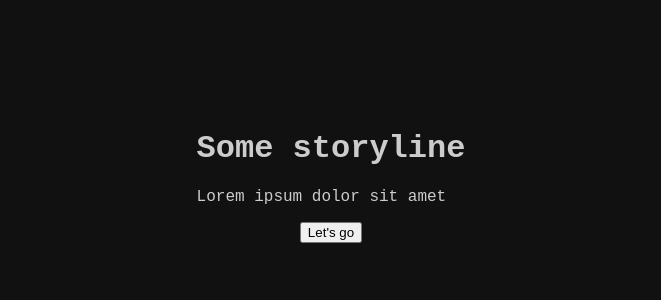
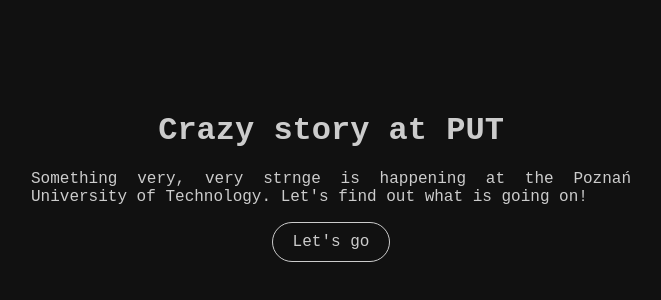
Before and after one commit to MichalRedm/react-rpg, a React (Vite) app: page / in a window 1280 px wide. Shown: the part 224-524 px from the top of the page, without its empty margins (309-970 px from the left). Built offline with nearby package versions, Linux system fonts and the light colour scheme.

Commit message:
Improved styling and storyline description

```diff
--- a/public/storyline.json
+++ b/public/storyline.json
@@ -1,6 +1,6 @@
 {
-  "title": "Some storyline",
-  "description": "Lorem ipsum dolor sit amet",
+  "title": "Crazy story at PUT",
+  "description": "Something very, very strnge is happening at the Poznań University of Technology. Let's find out what is going on!",
   "events": [
     {
       "id": "start",
--- a/src/App.scss
+++ b/src/App.scss
@@ -1,17 +1,43 @@
+@use "./styles/colors" as *;
+@use "./styles/animations" as *;
+
+@mixin fade-in-animation($delay: 0) {
+  opacity: 0;
+  animation-name: fade-in;
+  animation-duration: 1s;
+  animation-fill-mode: forwards;
+  animation-delay: $delay;
+}
+
 .story-box {
   max-width: 600px;
 
   &__title {
     text-align: center;
+    @include fade-in-animation();
   }
 
   &__description {
     text-align: justify;
+    @include fade-in-animation(1.5s);
   }
 
   &__options-container {
     display: flex;
     justify-content: center;
     gap: 8px;
+    @include fade-in-animation(4s);
+  }
+
+  &__option {
+    border: 1px solid $txt-color;
+    padding: 10px 20px;
+    border-radius: 9999px;
+    transition: all 0.1s;
+
+    &:hover {
+      background-color: $txt-color;
+      color: $bg-color;
+    }
   }
 }
--- a/src/App.tsx
+++ b/src/App.tsx
@@ -38,7 +38,7 @@
   };
 
   return (
-    <div className="story-box">
+    <div className="story-box" key={currentEventId}>
       {
         storyline !== null
         ? (
--- a/src/index.scss
+++ b/src/index.scss
@@ -1,14 +1,42 @@
+@use "./styles/colors" as *;
+
 html, body {
   padding: 0;
   margin: 0;
 }
 
 body {
-  background-color: #111;
-  color: #ccc;
+  background-color: $bg-color;
+  color: $txt-color;
   font-family: 'Courier New', Courier, monospace;
   display: flex;
   align-items: center;
   justify-content: center;
   height: 100vh;
 }
+
+button {
+  border: none;
+  margin: 0;
+  padding: 0;
+  width: auto;
+  overflow: visible;
+
+  background: transparent;
+
+  /* inherit font & color from ancestor */
+  color: inherit;
+  font: inherit;
+
+  /* Normalize `line-height`. Cannot be changed from `normal` in Firefox 4+. */
+  line-height: normal;
+
+  /* Corrects font smoothing for webkit */
+  -webkit-font-smoothing: inherit;
+  -moz-osx-font-smoothing: inherit;
+
+  /* Corrects inability to style clickable `input` types in iOS */
+  -webkit-appearance: none;
+
+  cursor: pointer;
+}
--- /dev/null
+++ b/src/styles/_animations.scss
@@ -0,0 +1,4 @@
+@keyframes fade-in {
+  from { opacity: 0; }
+  to   { opacity: 1; }
+}
--- /dev/null
+++ b/src/styles/_colors.scss
@@ -0,0 +1,2 @@
+$bg-color: #111;
+$txt-color: #ccc;
```
